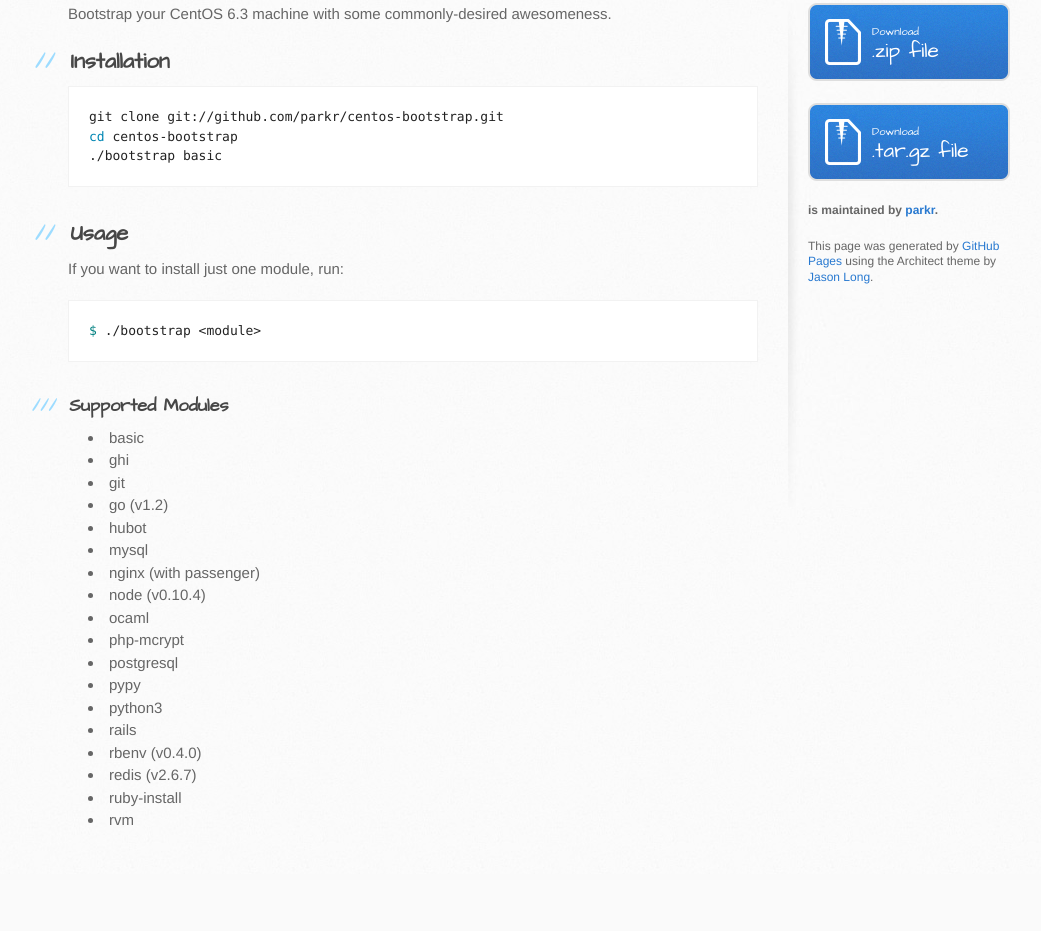
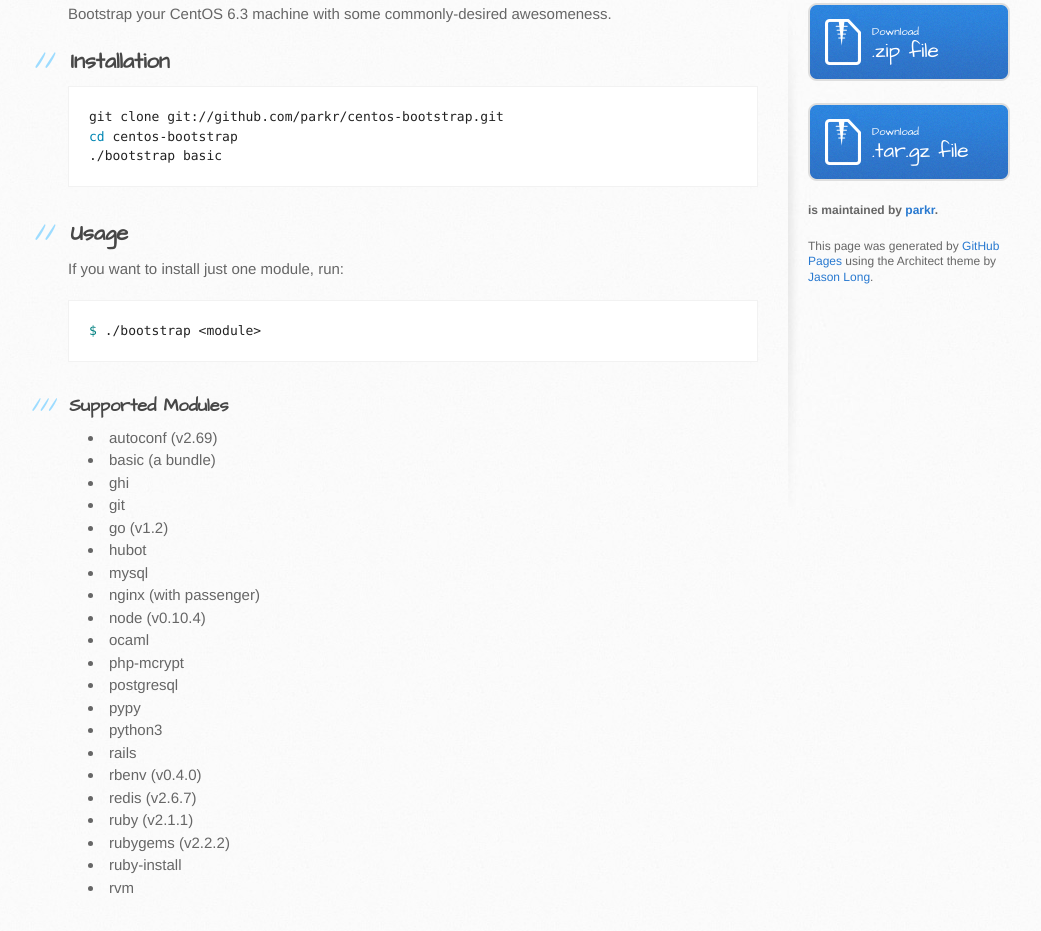
Before and after one commit to parkr/centos-bootstrap, a plain HTML site: page index.html in a window 1280 px wide. Shown: the part 335-1266 px from the top of the page, without its empty margins (102-1143 px from the left). Before the commit the page ends 1209 px from the top, so only its background shows below. Drawn offline with Linux system fonts and the light colour scheme.

Commit message:
Create gh-pages branch via GitHub

```diff
--- a/index.html
+++ b/index.html
@@ -50,7 +50,8 @@
 <a name="supported-modules" class="anchor" href="#supported-modules"><span class="octicon octicon-link"></span></a>Supported Modules</h3>
 
 <ul>
-<li>basic</li>
+<li>autoconf (v2.69)</li>
+<li>basic (a bundle)</li>
 <li>ghi</li>
 <li>git</li>
 <li>go (v1.2)</li>
@@ -66,6 +67,8 @@
 <li>rails</li>
 <li>rbenv (v0.4.0)</li>
 <li>redis (v2.6.7)</li>
+<li>ruby (v2.1.1)</li>
+<li>rubygems (v2.2.2)</li>
 <li>ruby-install</li>
 <li>rvm</li>
 </ul>
```
Also changed, not shown: params.json (+1 -1 lines).
